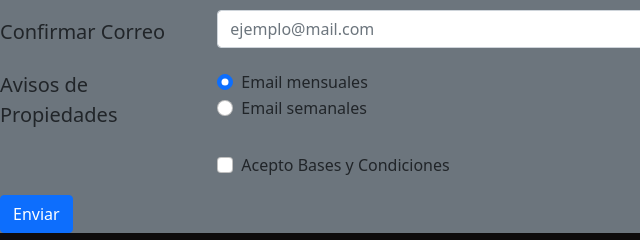
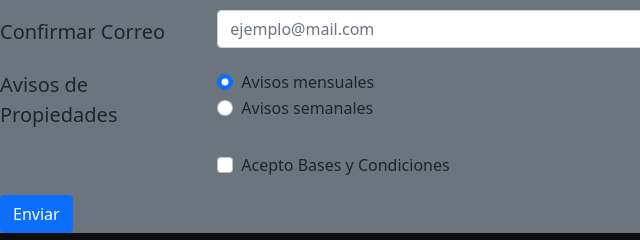
Before and after one commit to Guido253/ductor, a website: page index.html in a window 1280 px wide. Shown: the part 5214-5454 px from the top of the page, 0-640 px from the left. Drawn offline with nearby package versions, Linux system fonts and the light colour scheme.

Commit message:
changes 2

```diff
--- a/index.html
+++ b/index.html
@@ -284,13 +284,13 @@
       <div class="form-check">
         <input class="form-check-input" type="radio" name="gridRadios" id="gridRadios1" value="option1" checked>
         <label class="form-check-label" for="gridRadios1">
-          Email mensuales
+          Avisos mensuales
         </label>
       </div>
       <div class="form-check">
         <input class="form-check-input" type="radio" name="gridRadios" id="gridRadios2" value="option2">
         <label class="form-check-label" for="gridRadios2">
-          Email semanales
+          Avisos semanales
         </label>
       </div>
     </div>
```
